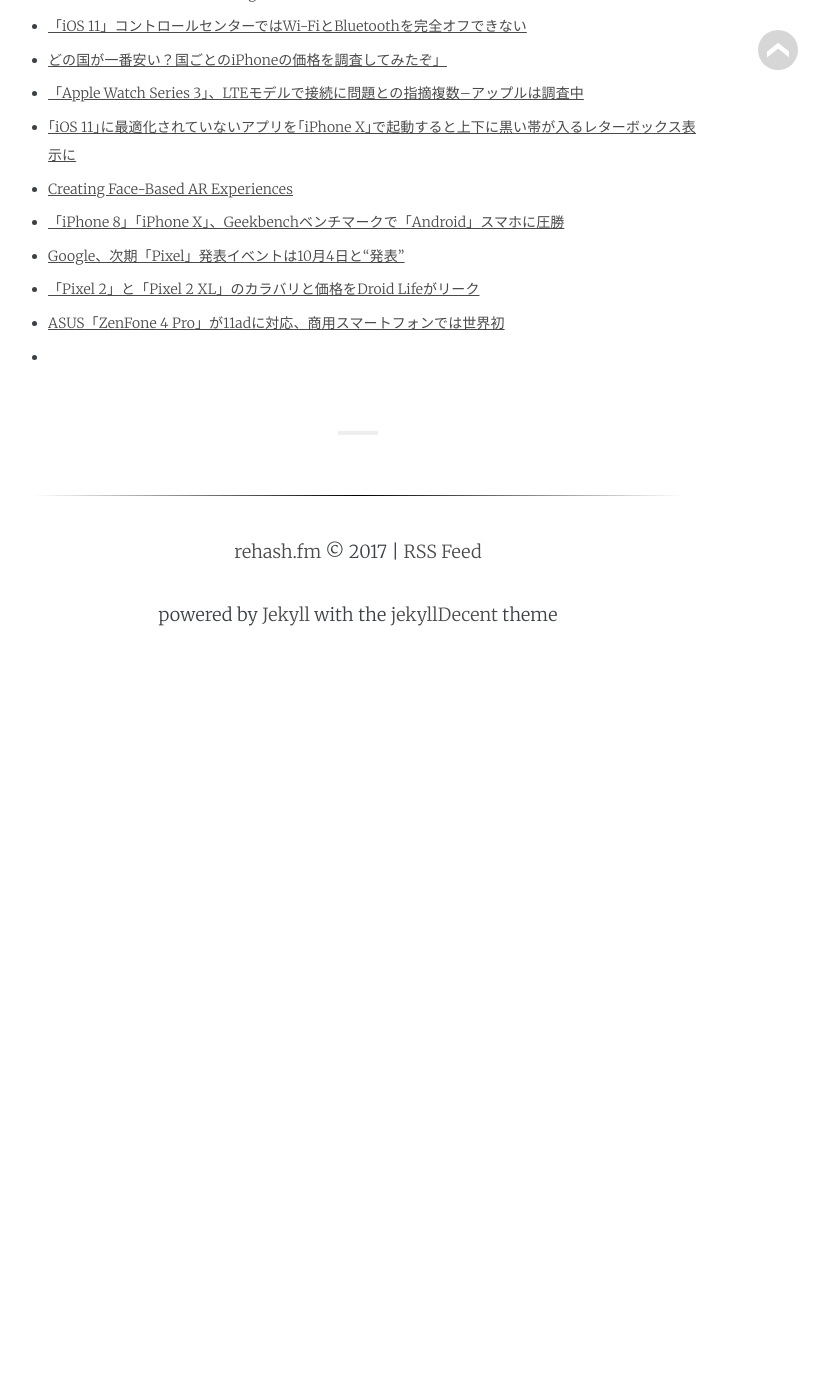
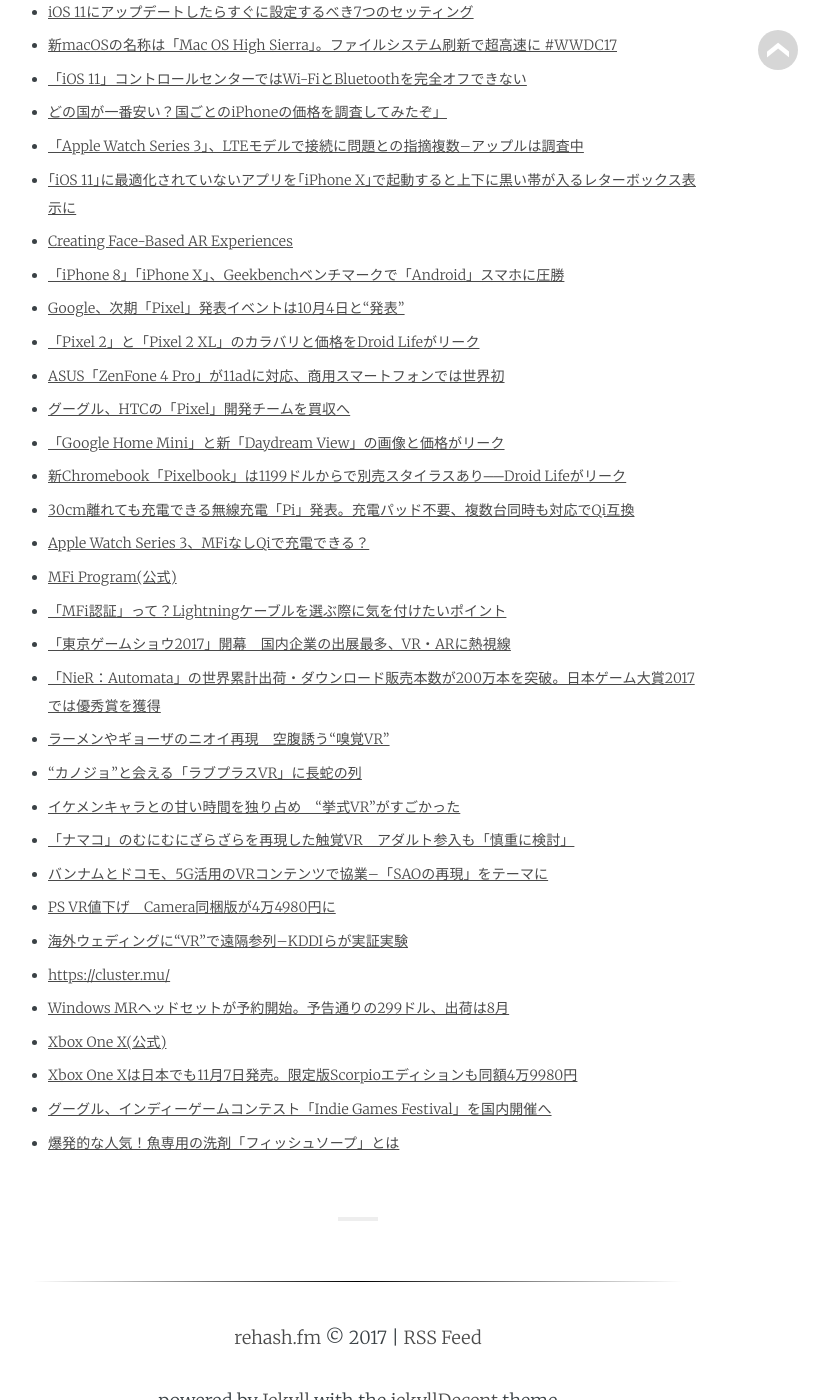
Before and after one commit to rehashfm/rehash.fm, a Jekyll site: the page built from _posts/2017-10-01-24.md, in a window 1280 px wide and 1400 px high, scrolled down 878 px. Shown: the whole window, without its empty margins (282-1111 px from the left). Built offline with Jekyll 4.4.1, drawn with Linux system fonts in a browser that asks for light colours; some web fonts are replaced; before the commit the page ends 1508 px from its top, so only the background shows below that; some of the changed text lies outside the part shown.

Commit message:
add links to 24

```diff
--- a/_posts/2017-10-01-24.md
+++ b/_posts/2017-10-01-24.md
@@ -5,8 +5,9 @@
 tags:              blog
 category:          Blog
 author:            smile-0yen,azihsoyn
-excerpt:           iPhone8発売, iOS11, 次期Pixel,
+excerpt:           iPhone8発売, iOS11, Google製品発表会, 東京ゲームショーなどについて話しました。
 ---
+iPhone8発売, iOS11, Google製品発表会, 東京ゲームショーなどについて話しました。
 
 ## Show Notes
 - [iPhone 8の実質負担額は1万7280円から、携帯大手3社が販売価格を発表（ニュース）](http://itpro.nikkeibp.co.jp/atcl/news/17/091502254/){:target="_blank"}
@@ -25,4 +26,25 @@
 - [Google、次期「Pixel」発表イベントは10月4日と“発表”](http://www.itmedia.co.jp/news/articles/1709/15/news048.html){:target="_blank"}
 - [「Pixel 2」と「Pixel 2 XL」のカラバリと価格をDroid Lifeがリーク](http://www.itmedia.co.jp/news/articles/1709/20/news052.html){:target="_blank"}
 - [ASUS「ZenFone 4 Pro」が11adに対応、商用スマートフォンでは世界初](http://internet.watch.impress.co.jp/docs/news/1082232.html){:target="_blank"}
--
+- [グーグル、HTCの「Pixel」開発チームを買収へ](https://japan.cnet.com/article/35107571/){:target="_blank"}
+- [「Google Home Mini」と新「Daydream View」の画像と価格がリーク](http://www.itmedia.co.jp/news/articles/1709/20/news045.html){:target="_blank"}
+- [新Chromebook「Pixelbook」は1199ドルからで別売スタイラスあり──Droid Lifeがリーク](http://www.itmedia.co.jp/news/articles/1709/20/news049.html){:target="_blank"}
+- [30cm離れても充電できる無線充電「Pi」発表。充電パッド不要、複数台同時も対応でQi互換](http://japanese.engadget.com/2017/09/19/30cm-pi-qi/){:target="_blank"}
+- [Apple Watch Series 3、MFiなしQiで充電できる？](http://www.itmedia.co.jp/news/articles/1709/22/news099.html){:target="_blank"}
+- [MFi Program(公式)](https://developer.apple.com/jp/programs/mfi/){:target="_blank"}
+- [「MFi認証」って？Lightningケーブルを選ぶ際に気を付けたいポイント](https://hameefun.jp/column/3173){:target="_blank"}
+- [「東京ゲームショウ2017」開幕　国内企業の出展最多、VR・ARに熱視線](http://www.itmedia.co.jp/news/articles/1709/21/news057.html){:target="_blank"}
+- [「NieR：Automata」の世界累計出荷・ダウンロード販売本数が200万本を突破。日本ゲーム大賞2017では優秀賞を獲得](http://www.4gamer.net/games/353/G035315/20170921090/){:target="_blank"}
+- [ラーメンやギョーザのニオイ再現　空腹誘う“嗅覚VR”](http://www.itmedia.co.jp/news/articles/1709/22/news115.html)
+- [“カノジョ”と会える「ラブプラスVR」に長蛇の列](http://www.itmedia.co.jp/news/articles/1709/21/news077.html)
+- [イケメンキャラとの甘い時間を独り占め　“挙式VR”がすごかった](http://www.itmedia.co.jp/news/articles/1709/21/news080.html)
+- [「ナマコ」のむにむにざらざらを再現した触覚VR　アダルト参入も「慎重に検討」](http://www.itmedia.co.jp/news/articles/1709/21/news110.html)
+- [バンナムとドコモ、5G活用のVRコンテンツで協業--「SAOの再現」をテーマに](https://japan.cnet.com/article/35107655/){:target="_blank"}
+- [PS VR値下げ　Camera同梱版が4万4980円に](http://www.itmedia.co.jp/news/articles/1709/20/news057.html){:target="_blank"}
+- [海外ウェディングに“VR”で遠隔参列--KDDIらが実証実験](https://japan.cnet.com/article/35107579/){:target="_blank"}
+- [https://cluster.mu/](https://cluster.mu/)
+- [Windows MRヘッドセットが予約開始。予告通りの299ドル、出荷は8月](http://japanese.engadget.com/2017/05/11/299-windows-mr-8/){:target="_blank"}
+- [Xbox One X(公式)](https://www.xbox.com/ja-JP/xbox-one-x){:target="_blank"}
+- [Xbox One Xは日本でも11月7日発売。限定版Scorpioエディションも同額4万9980円](http://japanese.engadget.com/2017/09/20/xbox-one-x-11-7-scorpio-4-9980/){:target="_blank"}
+- [グーグル、インディーゲームコンテスト「Indie Games Festival」を国内開催へ](https://japan.cnet.com/article/35107518/){:target="_blank"}
+- [爆発的な人気！魚専用の洗剤「フィッシュソープ」とは](http://nacchi7007.com/%E7%88%86%E7%99%BA%E7%9A%84%E3%81%AA%E4%BA%BA%E6%B0%97%EF%BC%81%E9%AD%9A%E5%B0%82%E7%94%A8%E3%81%AE%E6%B4%97%E5%89%A4%E3%80%8C%E3%83%95%E3%82%A3%E3%83%83%E3%82%B7%E3%83%A5%E3%82%BD%E3%83%BC%E3%83%97/){:target="_blank"}
```
